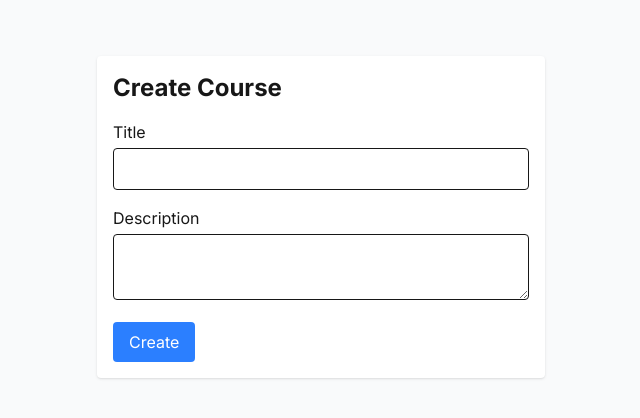
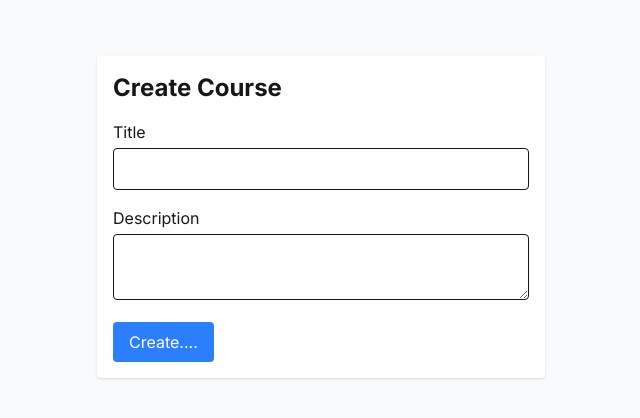
Before and after one commit to VenushanT/PAF-skill_hive, a Next.js app in the folder course/nexus-frontend/: page /courses/create in a window 1280 px wide. Shown: the top 418 px of the page, without its empty margins (319-959 px from the left). Built offline with nearby package versions, Linux system fonts and the light colour scheme; no server answers.

Commit message:
LoginRequest Api dev

```diff
--- a/course/nexus-frontend/app/courses/create/page.tsx
+++ b/course/nexus-frontend/app/courses/create/page.tsx
@@ -53,7 +53,7 @@ export default function CreateCoursePage() {
                     type="submit"
                     className="bg-blue-500 text-white px-4 py-2 rounded hover:bg-blue-600"
                 >
-                    Create
+                    Create....
                 </button>
             </form>
         </div>
```
